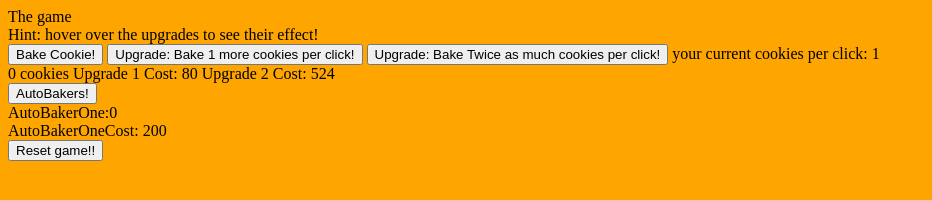
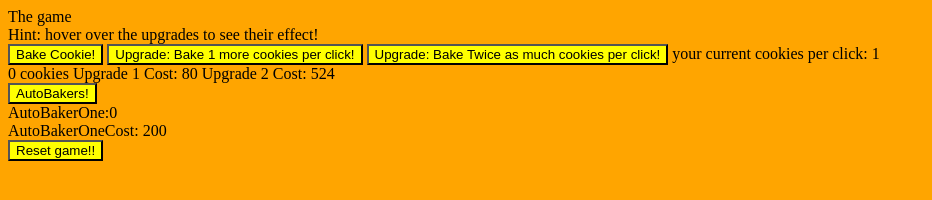
Before and after one commit to OrangeInky/The-game2, a plain HTML site: page index.html in a window 1280 px wide. Shown: the whole page, without its empty margins (0-932 px from the left). Drawn offline with Linux system fonts and the light colour scheme.

Commit message:
Update Background.css

```diff
--- a/Background.css
+++ b/Background.css
@@ -1,3 +1,8 @@
 body {
     background-color: orange;
 }
+
+button {
+    background-color: yellow;
+    border-color: black;
+}
```
